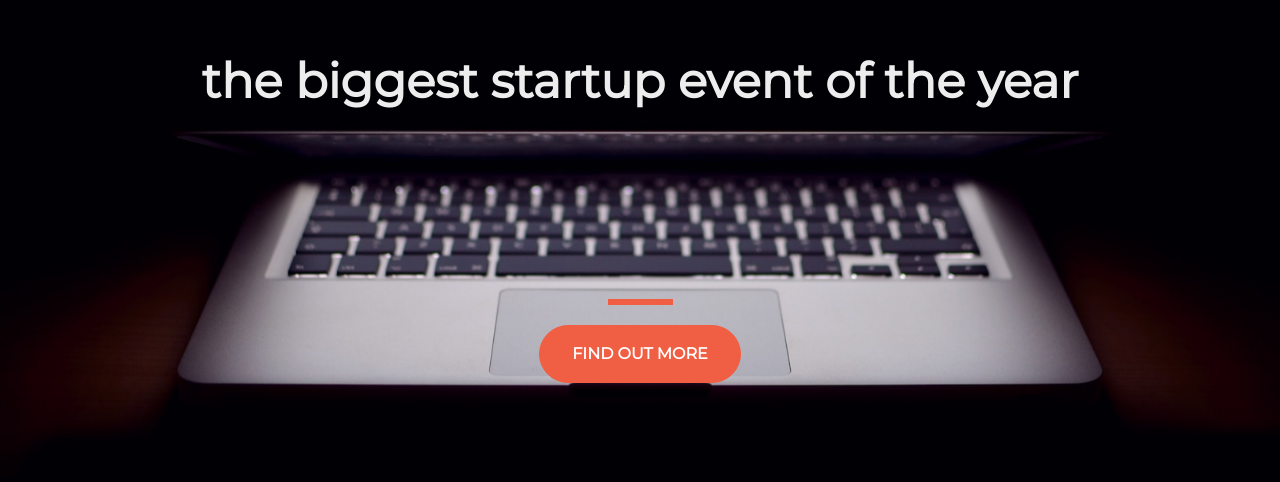
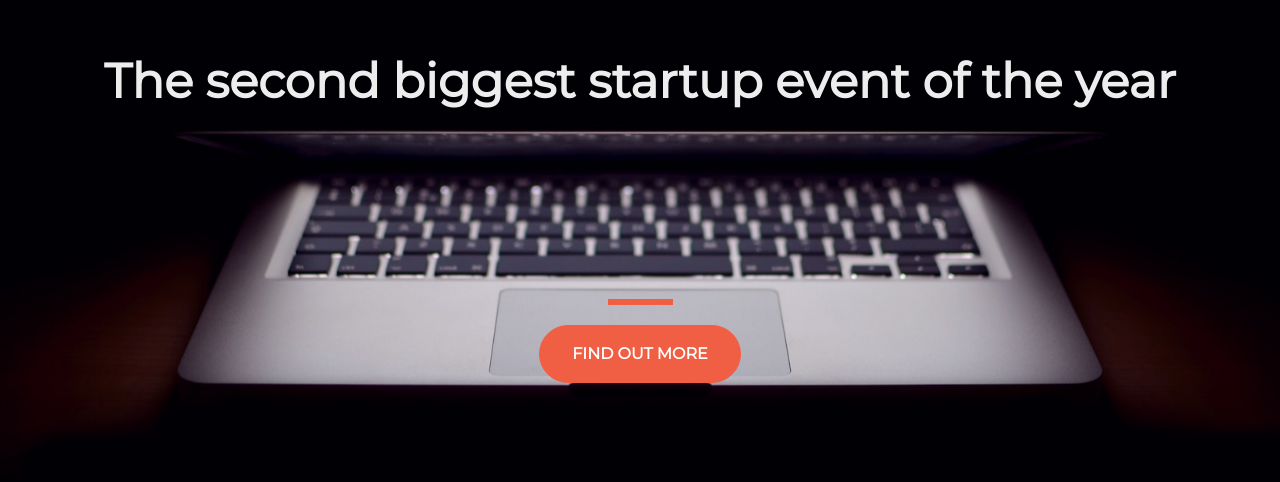
Before and after one commit to Aman-0708/startup-of-the-year, a plain HTML site: page index.html in a window 1280 px wide. Shown: the part 182-664 px from the top of the page. Drawn offline with nearby package versions, Linux system fonts and the light colour scheme.

Commit message:
Change in wording

```diff
--- a/index.html
+++ b/index.html
@@ -26,7 +26,7 @@
   <div class="container d-flex align-items-center h-100">
     <div class="row">
       <header class="text-center">
-        <h1 text-uppercase ><strong>the biggest startup event of the year</strong></h1>
+        <h1 text-uppercase ><strong>The second biggest startup event of the year</strong></h1>
       </header>
       <section class="text-center">
         <div class="buffer col-12">
```
